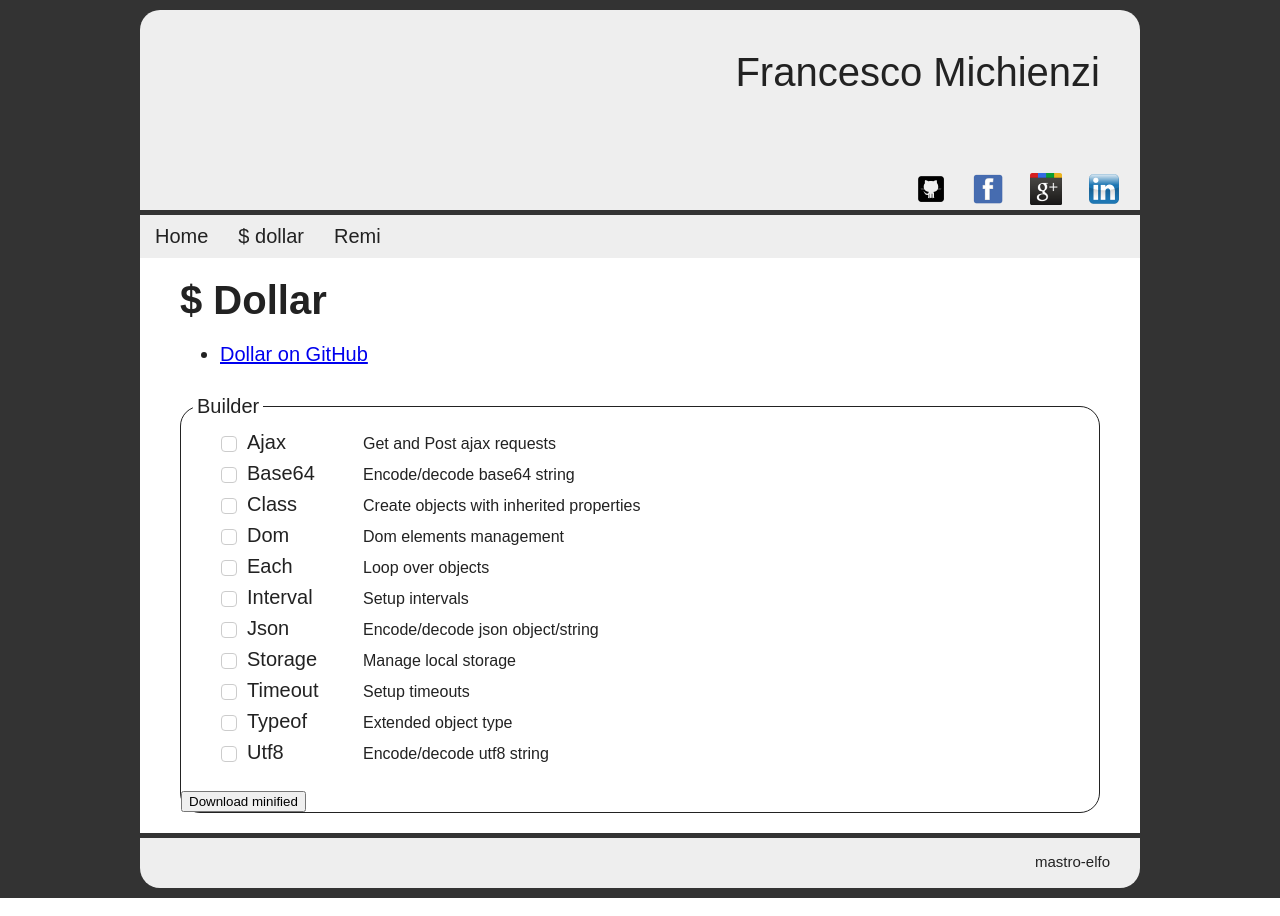
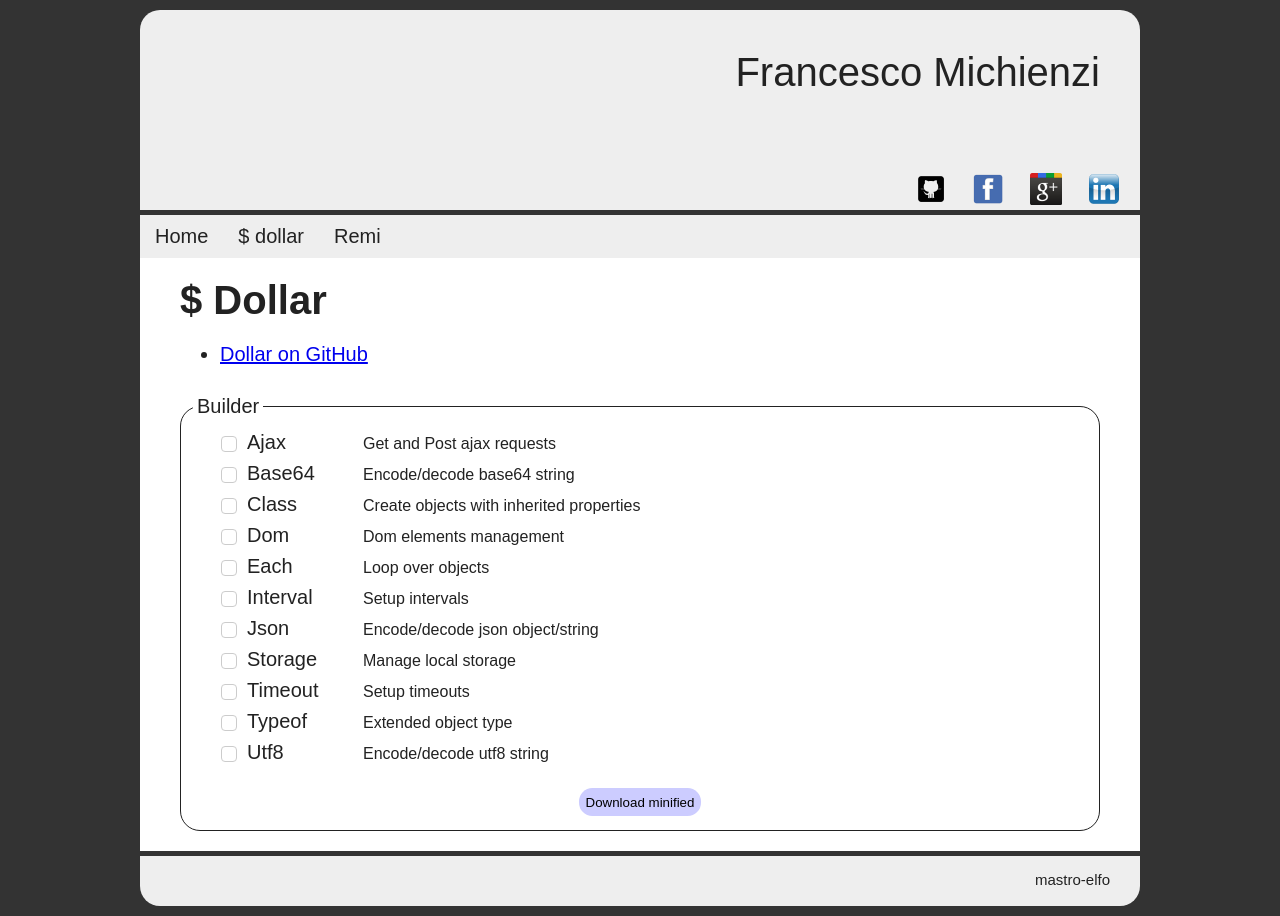
Before and after one commit to mastro-elfo/mastro-elfo.github.io, a PHP site: page /dollar.html in a window 1280 px wide. Run offline with PHP 8.4, Linux system fonts and the light colour scheme.

Commit message:
Update css

```diff
--- a/custom/css/dollar_builder.css
+++ b/custom/css/dollar_builder.css
@@ -56,3 +56,13 @@
   margin-left: 1em;
   font-size: 80%;
 }
+
+#dollar-builder button {
+	margin: 1em auto;
+  display: block;
+  background-color: #ccf;
+  border: none;
+  padding: 0.5em;
+  border-radius: 1em;
+  cursor: pointer;
+}
```
